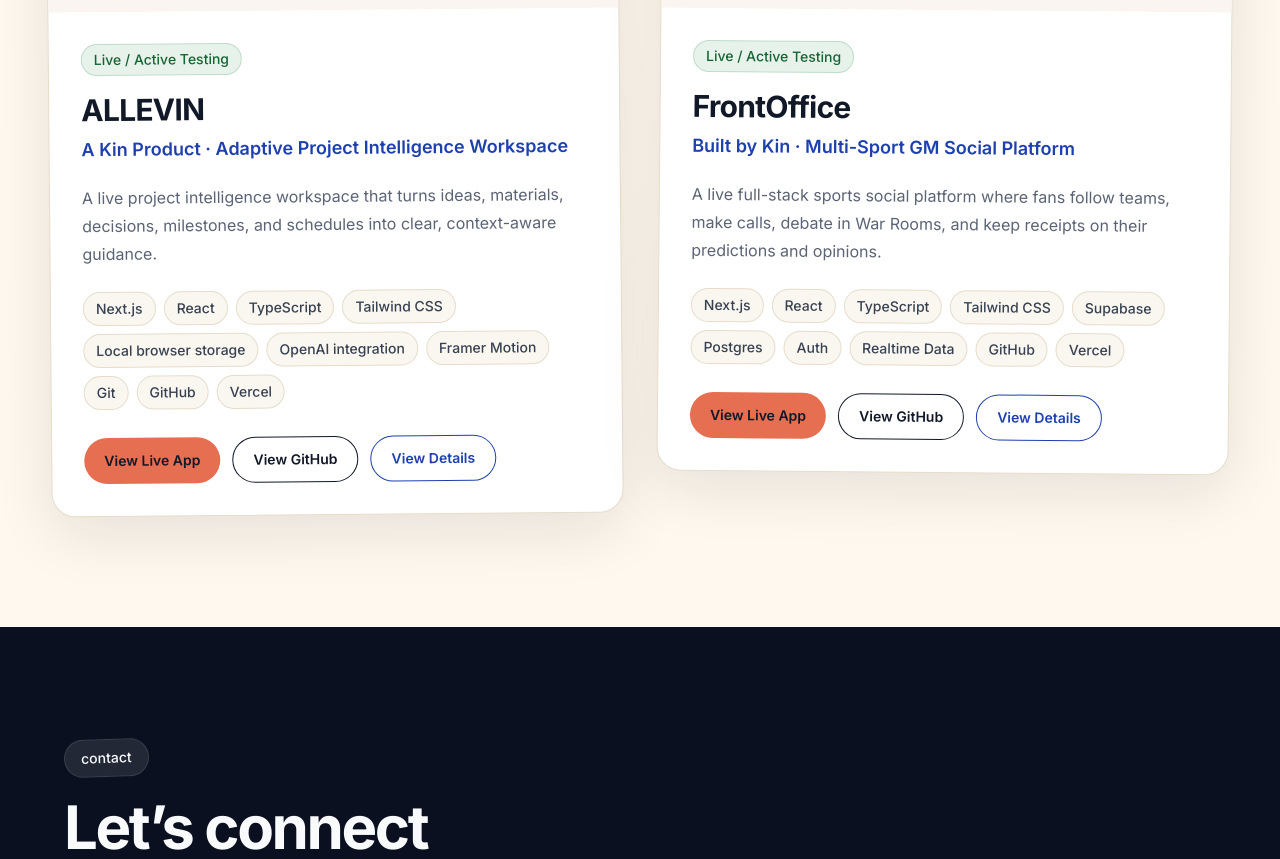
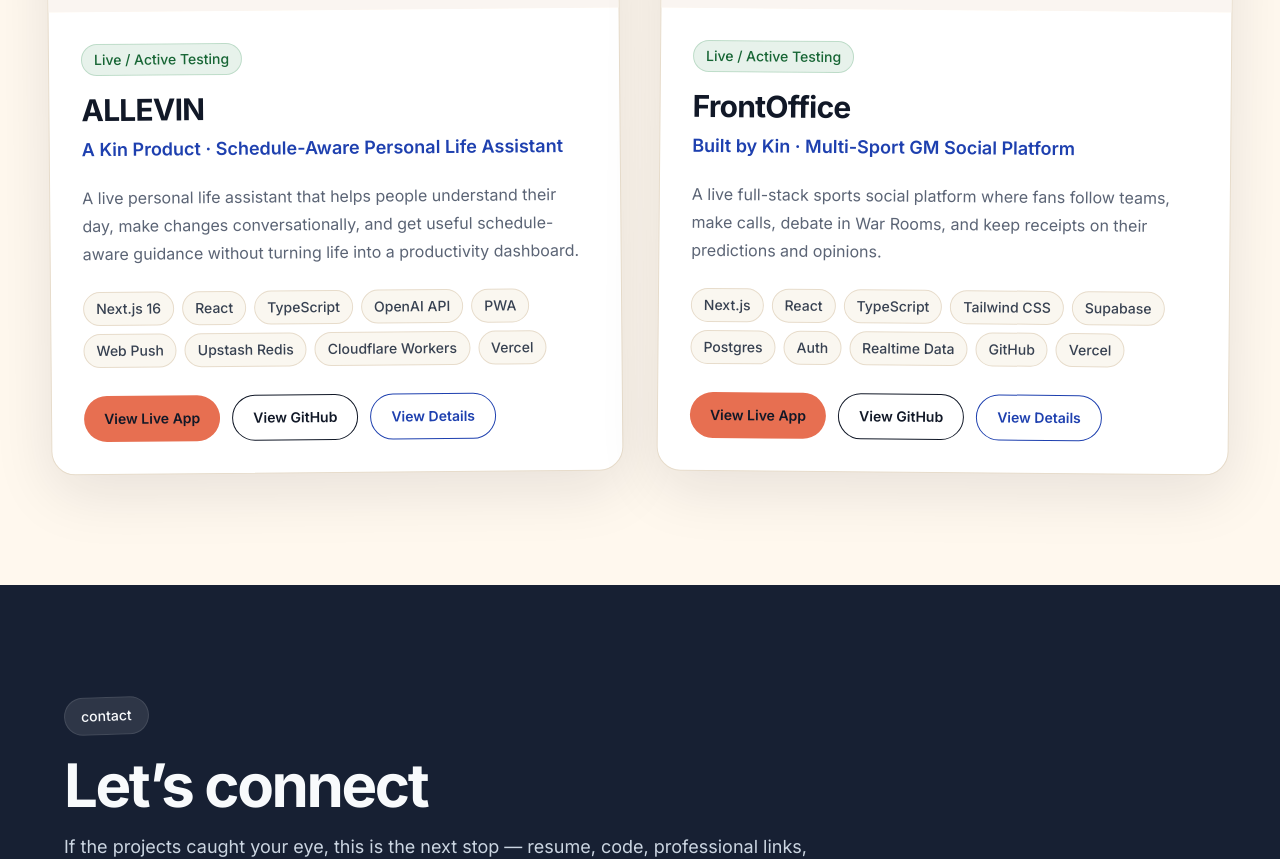
Before and after one commit to Zaysleep/isaiah-portfolio, a Next.js app: page / in a window 1280 px wide. Shown: the part 2540-3399 px from the top of the page. Built offline with nearby package versions, Linux system fonts and the light colour scheme.

Commit message:
Update ALLEVIN and portfolio project presentation

```diff
--- a/components/ContactSection.tsx
+++ b/components/ContactSection.tsx
@@ -12,9 +12,11 @@
    - End the page with a clean, confident call to connect.
 
    Design direction:
-   - Dark navy background creates a strong ending section.
+   - Soft ink navy keeps the ending section polished without feeling too dark.
    - Contact cards keep each action clear and easy to scan.
    - Links are simple, direct, and portfolio-friendly.
+   - The color stays visually connected to the rest of the portfolio while
+     maintaining strong text contrast and accessibility.
 */
 
 const contactLinks = [
@@ -46,7 +48,7 @@
 
 export default function ContactSection() {
    return (
-      <section id="contact" className="bg-[#0B1020] px-6 py-20 md:py-28">
+      <section id="contact" className="bg-[#172033] px-6 py-20 md:py-28">
          <div className="mx-auto max-w-6xl">
             {/* Section intro */}
             <div className="mb-12 max-w-3xl">
--- a/components/ProjectSection.tsx
+++ b/components/ProjectSection.tsx
@@ -48,8 +48,8 @@
               text-[#5B6475]
             "
                >
-                  These projects explore different sides of the work I enjoy: thoughtful AI-assisted workflows, full-stack social products, and the design systems that bring those ideas together. Different problems, same goal: build experiences that feel
-                  useful, focused, and worth coming back to.
+                  These projects are part of the growing Kin Software LLC product portfolio. Each one starts with a different problem, but follows the same approach: understand what people actually need, reduce unnecessary complexity, and build something
+                  thoughtful, useful, and made to last.
                </p>
             </div>
 
--- a/data/projects.ts
+++ b/data/projects.ts
@@ -32,6 +32,19 @@
    mkSection?: {
       title: string;
       copy: string;
+   };
+
+   // Optional architecture callout for projects with an important system boundary.
+   architecturePrinciple?: {
+      title: string;
+      copy: string;
+   };
+
+   // Optional compact architecture flow rendered inside expanded project details.
+   architectureFlow?: {
+      title: string;
+      description: string;
+      steps: string[];
    };
 
    capabilities?: ProjectFeature[];
@@ -310,17 +323,18 @@
 
       name: "ALLEVIN",
 
-      subtitle: "A Kin Product · Adaptive Project Intelligence Workspace",
+      subtitle: "A Kin Product · Schedule-Aware Personal Life Assistant",
 
       status: "Live / Active Testing",
 
-      statusLabel: "Live project intelligence workspace currently in active testing",
+      statusLabel: "Live schedule-aware personal life assistant currently in active testing",
 
-      description: "A live project intelligence workspace that turns ideas, materials, decisions, milestones, and schedules into clear, context-aware guidance.",
+      description:
+         "A live personal life assistant that helps people understand their day, make changes conversationally, and get useful schedule-aware guidance without turning life into a productivity dashboard.",
 
       image: "/images/allevin-preview.png",
 
-      techTags: ["Next.js", "React", "TypeScript", "Tailwind CSS", "Local browser storage", "OpenAI integration", "Framer Motion", "Git", "GitHub", "Vercel"],
+      techTags: ["Next.js 16", "React", "TypeScript", "OpenAI API", "PWA", "Web Push", "Upstash Redis", "Cloudflare Workers", "Vercel"],
 
       liveUrl: "https://allevin.vercel.app/",
 
@@ -332,96 +346,130 @@
 
       details: {
          overview:
-            "ALLEVIN is an adaptive project workspace designed to help people move complex work forward without losing the reasoning behind it.\n\nInstead of treating every project like a checklist, ALLEVIN builds an understanding of the active project: its goal, current situation, confirmed decisions, open questions, constraints, risks, materials, milestones, and schedule.\n\nAIDock then works from that context like a senior project lead—assessing progress, identifying the most important unresolved decision, explaining why it matters, recommending a concrete next action, and maintaining continuity across follow-up questions.\n\nMK VIII focused on building the Project Intelligence Engine that connects project structure, memory, materials, milestone state, calendar context, and conversational guidance into one coordinated system.",
+            "ALLEVIN is a one-page, schedule-aware personal life assistant built to help someone understand their day, adjust when life changes, and decide what deserves attention next. The core experience stays intentionally calm: Up Next, Calendar, Coming Up, and Talk to ALLEVIN.\n\nUsers establish their normal week, including commitments, routines, free-time interests, bedtime, travel time, and preferred assistant style. Routines can be defined relative to commitments instead of fixed to a clock—for example, a commute can happen 20 minutes before Work or a wind-down routine can begin after Work ends. When the underlying commitment changes, ALLEVIN can adapt the dependent parts of the day with it.\n\nUsers can also make day-specific changes conversationally, such as adding a meeting, scheduling an appointment, leaving work early, skipping a routine, or moving something for one day. ALLEVIN distinguishes recurring schedule, routines, one-off events, temporary changes, completions, skips, cancellations, and other day-specific state so the current day can change without corrupting the normal routine.\n\nThe product intentionally avoids streaks, gamification, mood tracking, project-management clutter, and overwhelming dashboards. The goal is useful guidance with as little friction as possible.",
 
          mkSection: {
-            title: "MK VIII — Project Intelligence Engine",
+            title: "Life + Schedule Intelligence",
 
-            copy: "MK VIII moved ALLEVIN beyond basic project organization and into project-aware reasoning.\n\nThe system can now interpret long, unstructured project descriptions, organize the information into a usable project guide, track milestone progress, preserve important decisions, use uploaded materials as evidence, and adapt its guidance as the project changes.\n\nThe goal was not to make ALLEVIN more autonomous. The goal was to make it more dependable, context-aware, and useful as a project lead.",
+            copy:
+               "The current ALLEVIN architecture separates conversational interpretation from factual schedule truth. Natural language is useful for understanding what a person means, but dates, recurring commitments, relative routines, exceptions, completion state, and time calculations are resolved by deterministic application logic.\n\nThat separation lets ALLEVIN feel conversational without asking the language model to invent calendar state. The same life model then powers Up Next guidance, calendar readbacks, Coming Up, temporary schedule changes, and recommendations based on the time that is actually available.",
+         },
+
+         architecturePrinciple: {
+            title: "Architecture Principle",
+            copy: "The LLM interprets and phrases; deterministic ALLEVIN state, date, and schedule logic owns truth.",
+         },
+
+         architectureFlow: {
+            title: "Server-Side Notification Flow",
+            description:
+               "ALLEVIN can deliver scheduled reminders even when the installed iPhone PWA is closed. Notification plans are stored server-side, claimed atomically when due, and delivered through Web Push with duplicate protection.",
+            steps: [
+               "iPhone PWA",
+               "Web Push subscription",
+               "ALLEVIN notification plan",
+               "Upstash Redis",
+               "Cloudflare Worker scheduler",
+               "Vercel server endpoint",
+               "Web Push / VAPID",
+               "iPhone notification",
+            ],
          },
 
          capabilities: [
             {
-               title: "Project-aware intake",
-               description: "Transforms an unstructured project ramble into a clear goal, success criteria, current situation, decisions, open questions, constraints, notes, milestones, and recommended starting point.",
+               title: "Natural-language schedule editing",
+               description:
+                  "Turns everyday phrases about meetings, appointments, early departures, and other changes into structured schedule updates while preserving deterministic date and time handling.",
             },
             {
-               title: "Project Intelligence Engine",
-               description: "Builds a structured understanding of the active project and uses its current stage, dependencies, evidence, risks, decisions, and schedule to guide the work.",
+               title: "Relative routine modeling",
+               description:
+                  "Supports routines that happen before or after commitments so dependent parts of the day can move when the underlying commitment changes.",
             },
             {
-               title: "Senior project-lead guidance",
+               title: "Schedule exceptions",
                description:
-                  "AIDock can assess a project, identify the most important unresolved decision, recommend a specific next action, explain why it matters, challenge its own recommendation, and maintain the same line of reasoning across follow-up questions.",
+                  "Separates the normal recurring week from one-off events, temporary changes, skips, cancellations, completions, and other day-specific state.",
             },
             {
-               title: "Milestone lifecycle",
-               description: "Tracks active and completed milestones, preserves milestone evidence, and changes its guidance when a project moves from planning into execution or completion.",
+               title: "Context-aware Up Next",
+               description:
+                  "Uses the actual current day, remaining commitments, recent choices, available time, and user preferences to surface the most useful next guidance.",
             },
             {
-               title: "Persistent project decisions",
-               description: "Retains budget limits, scope decisions, deferred options, operating rules, risks, and other durable project choices so they remain available later.",
+               title: "Adaptive lifestyle recommendations",
+               description:
+                  "Suggests useful ways to spend available time without forcing every interest or routine into a rigid task list.",
             },
             {
-               title: "Materials as evidence",
-               description: "Documents, images, notes, assessments, and references can support decisions, resolve open questions, influence milestone completion, and improve AIDock’s recommendations.",
+               title: "Deterministic calendar readbacks",
+               description:
+                  "Keeps date-aware schedule responses grounded in application state instead of relying on the language model to decide factual calendar truth.",
             },
             {
-               title: "Calendar intelligence",
-               description: "Connects scheduled work to project context, distinguishes upcoming activity from expired events, and uses relevant calendar information when recommending what should happen next.",
+               title: "Two-phase reminders",
+               description:
+                  "Plans a preparation reminder before an item based on deterministic importance and a second reminder when the item actually begins.",
             },
             {
-               title: "Completed-project reasoning",
-               description: "Recognizes when a milestone sequence is complete and shifts from roadmap guidance into retrospective assessment, remaining-risk analysis, validation, and evidence-based reopening conditions.",
+               title: "Closed-app Web Push",
+               description:
+                  "Uses a service worker, VAPID, Redis-backed notification plans, a minute-level Cloudflare scheduler, and Vercel server routes to deliver reminders when the PWA is not open.",
             },
             {
-               title: "Cross-project isolation",
-               description: "Keeps project decisions, materials, milestones, calendar context, and conversations associated with the correct selected project.",
+               title: "Atomic notification claiming",
+               description:
+                  "Uses Redis claiming and duplicate protection so overlapping scheduler executions do not repeatedly send the same reminder.",
+            },
+            {
+               title: "Mobile-first PWA experience",
+               description:
+                  "Includes first-run onboarding, installable PWA behavior, responsive refinement, and a calm one-page interface designed around everyday phone use.",
             },
          ],
 
          myRole: [
-            "I designed and built ALLEVIN as a solo product engineer, owning the product strategy, interaction design, frontend architecture, local-first data model, project memory system, reasoning pipelines, calendar integration, testing, and deployment.",
-            "MK VIII required more than adding AI responses. I designed the underlying project model that separates facts, decisions, constraints, risks, evidence, milestones, and actions so the system can reason from project state rather than rely on generic prompts.",
-            "I also built and tested project flows across software, research, creative work, personal planning, physical workspaces, community programs, events, and completed projects to identify where the reasoning architecture generalized—and where it still relied too heavily on templates.",
+            "I designed and built ALLEVIN as a solo product engineer, owning the product direction, interaction model, frontend architecture, deterministic life and schedule engine, conversational layer, PWA behavior, notification infrastructure, testing, and deployment.",
+            "A major engineering decision was separating language understanding from schedule truth. The model helps interpret what a user means and phrase useful responses, while deterministic TypeScript logic owns dates, recurrence, relative routines, exceptions, completion state, and the final schedule represented by the product.",
+            "I also designed the server-side reminder system end to end, including notification planning, Redis-backed due state, atomic claiming, duplicate protection, a minute-level Cloudflare Worker scheduler, Vercel server routes, service-worker delivery, and Web Push/VAPID authentication.",
          ],
 
          engineeringHighlights: [
-            "Designed a canonical project context model across Projects, Canvas, Calendar, Materials, Memory, and AIDock",
-            "Built generalized project-intake and milestone-generation pipelines",
-            "Added persistent milestone, decision, risk, budget, and completion state",
-            "Connected uploaded materials to project reasoning and milestone evidence",
-            "Developed intent-specific AIDock response composition",
-            "Added conversational continuity for recommendations, challenges, comparisons, and follow-ups",
-            "Implemented time-aware calendar readbacks that ignore expired events",
-            "Built regression fixtures across multiple unrelated project types",
-            "Preserved a local-first architecture with user-controlled actions",
-            "Deployed and tested through Next.js, TypeScript, React, Tailwind CSS, GitHub, and Vercel",
+            "Built natural-language schedule editing with deterministic parsing before LLM fallback",
+            "Designed recurring commitments and routines that can be positioned relative to other schedule items",
+            "Implemented date-aware calendar readbacks and day-specific schedule exception handling",
+            "Built context-aware Up Next guidance and adaptive lifestyle recommendations",
+            "Created first-run onboarding and an installable mobile-first Progressive Web App experience",
+            "Built server-side Web Push using service workers, VAPID, Upstash Redis, Cloudflare Workers, and Vercel server routes",
+            "Implemented two-phase reminder planning with preparation and start-time notifications",
+            "Added atomic Redis claiming and duplicate-notification protection for overlapping scheduler runs",
          ],
 
          designPrinciples: [
-            "Useful first. Conversational second.",
-            "Think technically. Speak naturally.",
-            "Materials are evidence, not decoration.",
-            "A follow-up continues the previous thought.",
-            "Completion changes the guidance.",
-            "The user stays in control.",
+            "Understand the day before suggesting the next move.",
+            "Conversation should change state, not create another inbox.",
+            "Deterministic schedule logic owns truth.",
+            "Adapt the day without rewriting the normal routine.",
+            "Useful guidance should not require gamification.",
+            "The assistant should help without becoming intrusive.",
          ],
 
          portfolioSummary: [
-            "ALLEVIN demonstrates my ability to lead an ambiguous product from concept through interaction design, system architecture, implementation, regression testing, and live deployment.",
-            "The project combines full-stack product engineering, human-centered UX, local-first data design, AI-assisted reasoning, state management, and cross-feature architecture in a system designed to help real people make progress on complex work.",
+            "ALLEVIN demonstrates my ability to design and engineer a consumer product whose simple interface sits on top of deeper schedule, state, notification, and conversational systems.",
+            "The current product combines human-centered UX, deterministic scheduling, natural-language interaction, local-first life state, Progressive Web App behavior, server-side notification infrastructure, and production deployment in a system built to help real people navigate everyday changes with less friction.",
          ],
 
          currentStatus:
-            "ALLEVIN is live and undergoing active testing after the completion of MK VIII. The current focus is validating the Project Intelligence Engine across real project types, refining AIDock’s project-lead guidance, and improving how milestones, materials, decisions, and calendar context work together.",
+            "ALLEVIN is live and undergoing active testing as a schedule-aware personal life assistant. Current work focuses on validating conversational schedule changes, adaptive daily guidance, reminder timing and reliability, mobile PWA behavior, and the balance between useful assistance and a calm, non-intrusive experience.",
 
          metadata: {
             status: "Live / Active Testing",
 
-            stack: "Next.js · React · TypeScript · Tailwind CSS · Local browser storage · OpenAI integration · Framer Motion · Git · GitHub · Vercel",
+            stack:
+               "Next.js 16 · React · TypeScript · OpenAI API · Deterministic schedule engine · PWA · Service Worker · Web Push · VAPID · Upstash Redis · Cloudflare Workers · Vercel · GitHub",
 
-            role: "Product Strategy · UX · Frontend Engineering · Project Intelligence Architecture · Testing · Deployment",
+            role: "Product Strategy · UX · Frontend Engineering · Schedule Architecture · Notification Infrastructure · Testing · Deployment",
          },
       },
    },
```
Also changed, not shown: components/Footer.tsx (+23 -6 lines), components/ProjectCard.tsx (+52 -0 lines).
